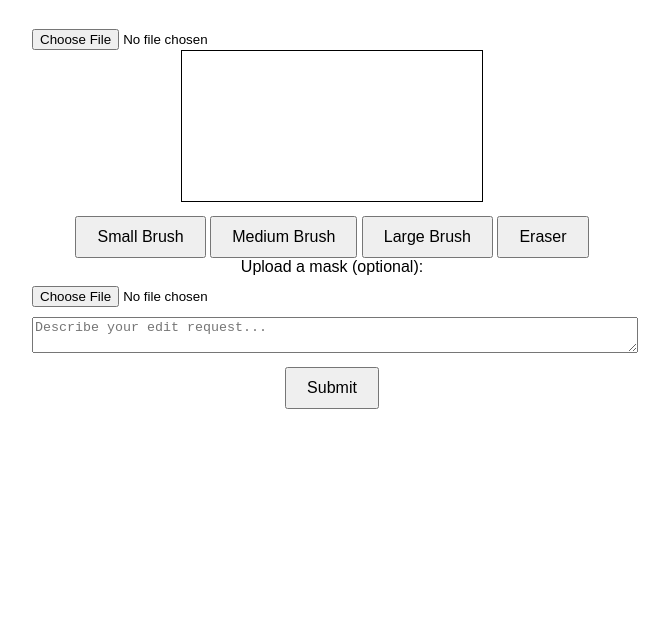
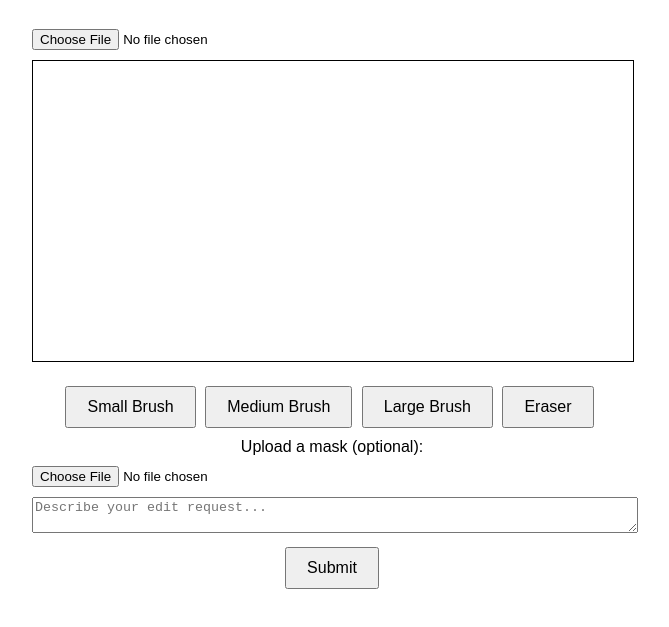
Before and after one commit to Fede1004/Fede2, a website: page public/index.html in a window 1280 px wide. Shown: the part 91-718 px from the top of the page, without its empty margins (308-977 px from the left). Drawn offline with Linux system fonts and the light colour scheme.

Commit message:
Update styles.css

```diff
--- a/public/styles.css
+++ b/public/styles.css
@@ -10,7 +10,7 @@ body, html {
     padding: 10px;
     text-align: center;
 }
-textarea, input[type="file"] {
+textarea, input[type="file"], canvas {
     width: 100%;
     margin-top: 10px;
 }
@@ -20,8 +20,9 @@ button {
     font-size: 16px;
     cursor: pointer;
 }
-#loader {
-    margin-top: 20px;
-    font-size: 18px;
-    color: #555;
+.toolbar {
+    margin: 10px 0;
 }
+.toolbar button {
+    margin-right: 5px;
+}
```
